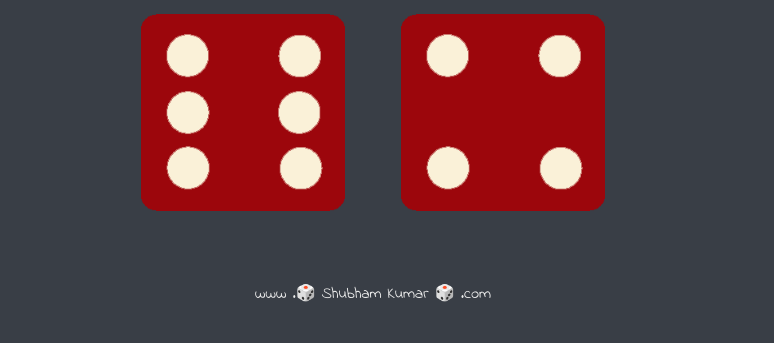
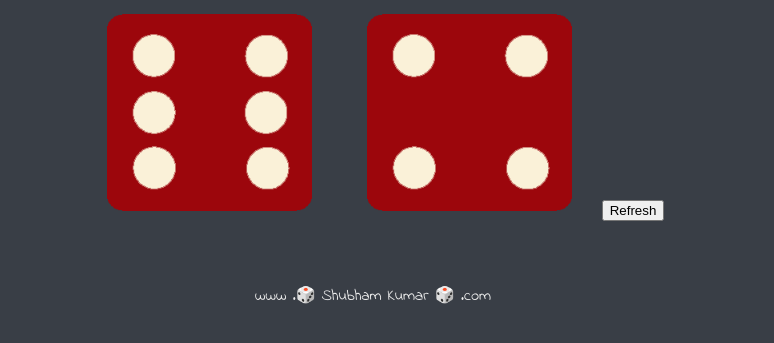
Before and after one commit to Shubhamkumar8789/Dice-Game, a plain HTML site: page index.html in a window 1280 px wide. Shown: the part 321-664 px from the top of the page, without its empty margins (267-1041 px from the left). Drawn offline with Linux system fonts and the light colour scheme.

Commit message:
Update index.html

```diff
--- a/index.html
+++ b/index.html
@@ -20,14 +20,16 @@
       <div class="dice">
         <p>Player 2</p>
         <img class="img2" src="./images/dice6.png">
+
       </div>
-
+      <button id="refreshButton">Refresh</button>
     </div>
 
 <script src="style.js"></script>
   </body>
 
   <footer>
+
     www .🎲 Shubham Kumar 🎲 .com
   </footer>
 </html>
```
